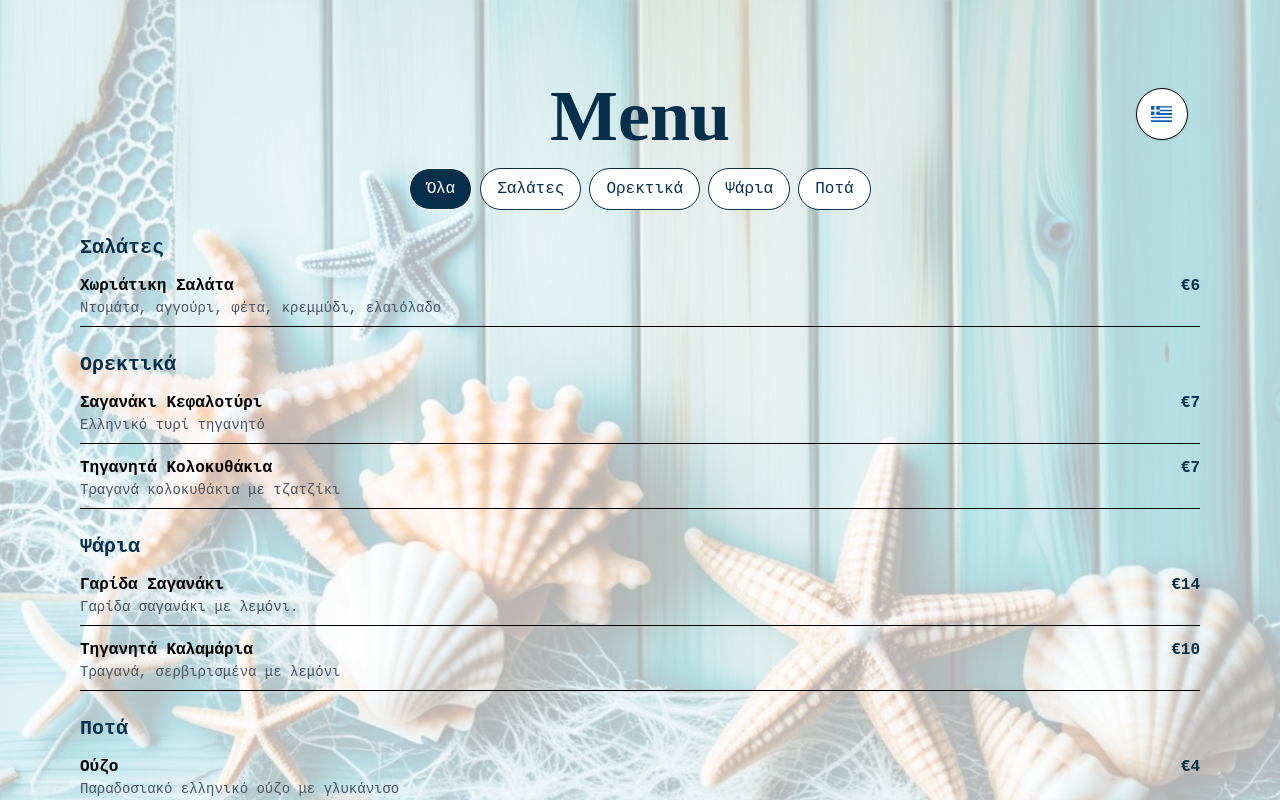
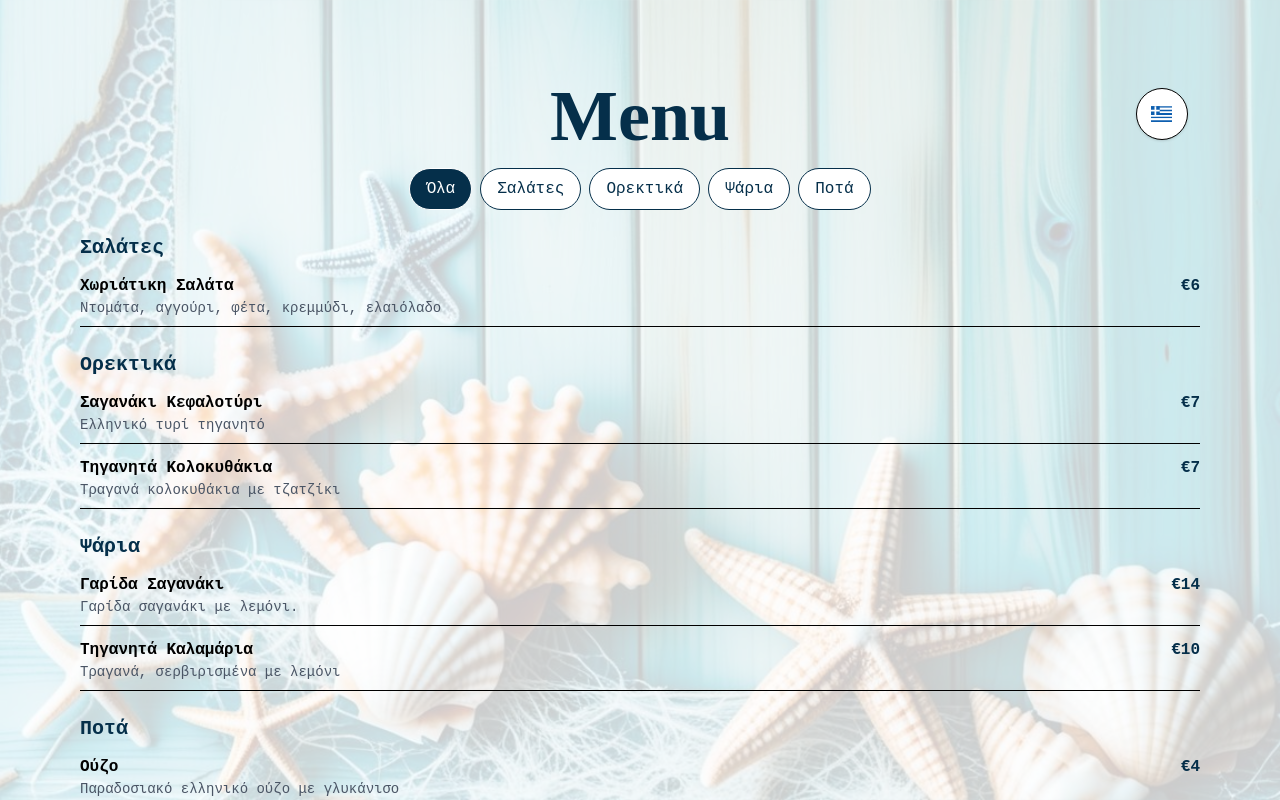
Before and after one commit to pagiannis/ax_niko_ax, a React (Vite) app: page / in a window 1280 px wide. Shown: the top 800 px of the page. Built offline with nearby package versions, Linux system fonts and the light colour scheme; some icons are missing; a web font is replaced by a local one.

Commit message:
Lower background opacity

```diff
--- a/src/App.tsx
+++ b/src/App.tsx
@@ -19,7 +19,7 @@
 
   return (
     <div className="min-h-screen bg-fixed md:bg-cover bg-center bg-[url('/bg-desktop.jpeg')] p-4 md:p-20 relative">
-      <div className="absolute inset-0 bg-white opacity-70"></div>
+      <div className="absolute inset-0 bg-white opacity-80"></div>
       <div className="relative z-10">
         <LanguageDropdown language={language} setLanguage={setLanguage} />
 
```
